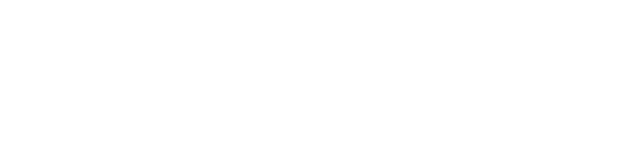
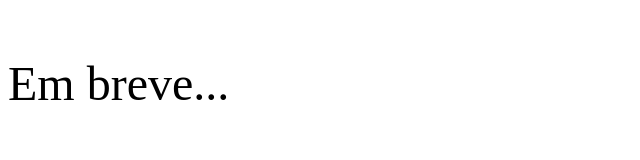
Before and after one commit to fabiocomodo/fabiocomodo.github.io, a plain HTML site: page index.html in a window 1280 px wide. Shown: the whole page, without its empty margins (0-640 px from the left). Drawn offline with Linux system fonts and the light colour scheme.

Commit message:
Mensagem 'EM Breve'

```diff
--- a/index.html
+++ b/index.html
@@ -6,7 +6,20 @@
   <link rel="shortcut icon" type="image/x-icon" href="/favicon.ico?">
   <title>GH page - Fabio Comodo</title>
 </head>
+<style>
+body, html, p {
+  height: 100%;
+}
+
+p {
+  position: absolute;
+  display: table-cell;
+  vertival-align: middle;
+  font-size: 3rem;
+}
+
+</style>
 <body>
-
+  <p>Em breve...</p>
 </body>
 </html>
```
